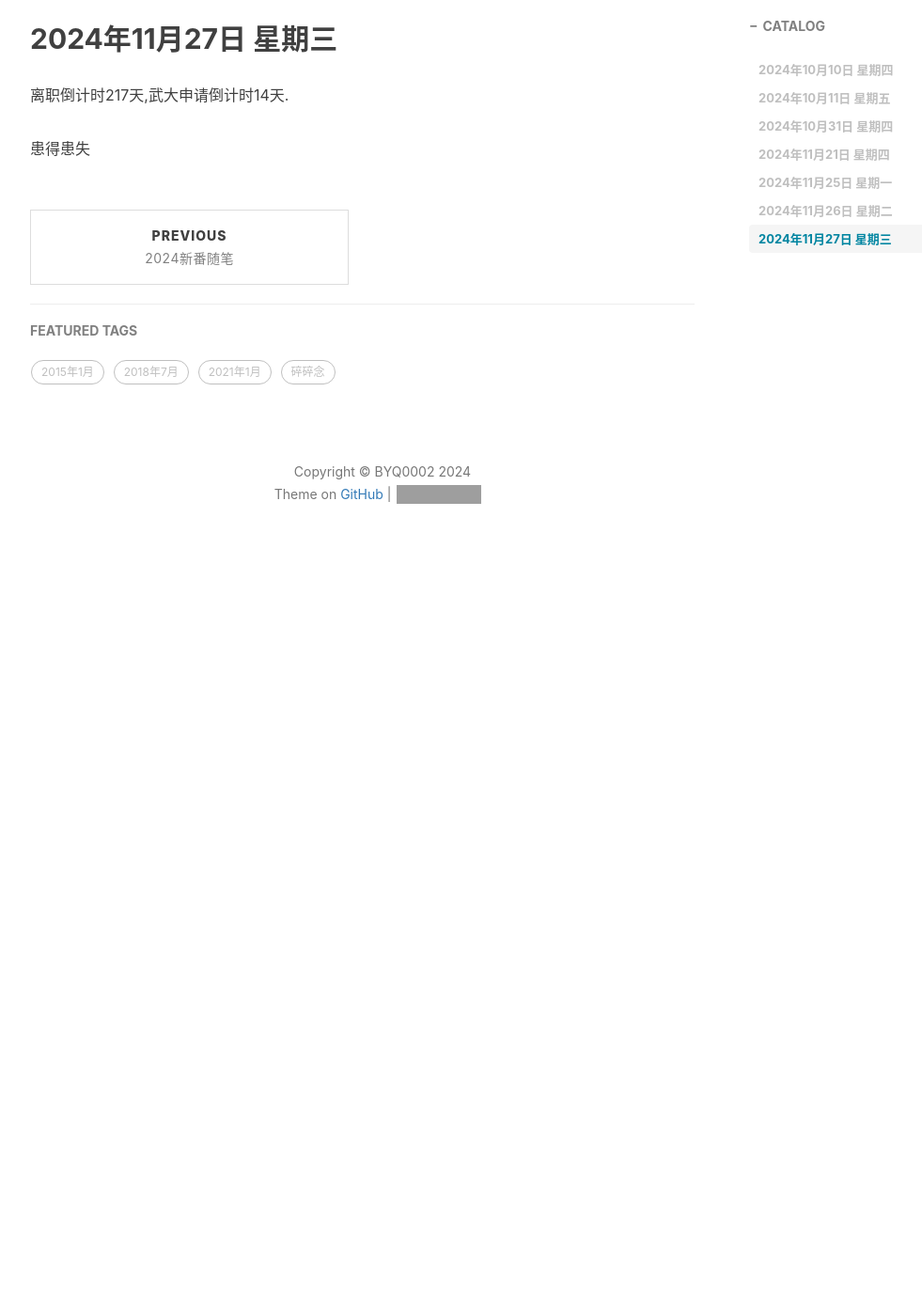
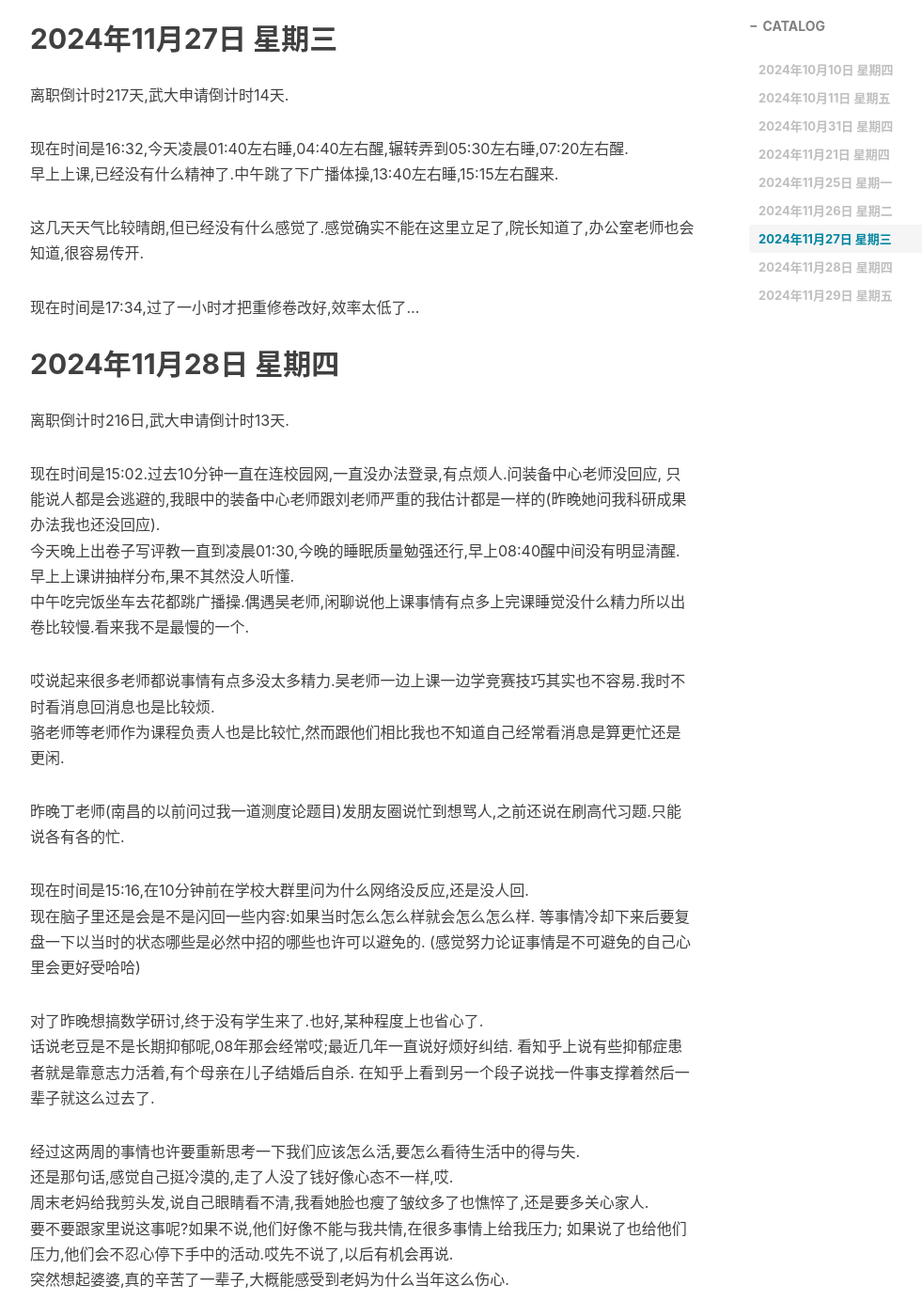
Before and after one commit to BYQ0002/BYQ0002.github.io, a Jekyll site: the page built from _posts/2024-10-01-一点近况v24.md, in a window 1280 px wide and 1400 px high, scrolled down 4786 px. Shown: the whole window at 94% size, without its empty margins (233-1214 px from the left). Built offline with Jekyll 4.4.1, drawn with Linux system fonts in a browser that asks for light colours; nearby versions of some CDN libraries; comment, search, counter and statistics services are not loaded; before the commit the page ends 5416 px from its top, so only the background shows below that; some of the changed text lies outside the part shown; grey boxes are pictures that could not be loaded.

Commit message:
Update 2024-10-01-一点近况v24.md

```diff
--- a/_posts/2024-10-01-一点近况v24.md
+++ b/_posts/2024-10-01-一点近况v24.md
@@ -147,4 +147,47 @@ tags:                                                  #标签
 
 离职倒计时217天,武大申请倒计时14天.
 
-患得患失
+现在时间是16:32,今天凌晨01:40左右睡,04:40左右醒,辗转弄到05:30左右睡,07:20左右醒.
+早上上课,已经没有什么精神了.中午跳了下广播体操,13:40左右睡,15:15左右醒来.
+
+这几天天气比较晴朗,但已经没有什么感觉了.感觉确实不能在这里立足了,院长知道了,办公室老师也会知道,很容易传开.
+
+现在时间是17:34,过了一小时才把重修卷改好,效率太低了...
+
+## 2024年11月28日 星期四
+
+离职倒计时216日,武大申请倒计时13天.
+
+现在时间是15:02.过去10分钟一直在连校园网,一直没办法登录,有点烦人.问装备中心老师没回应,
+只能说人都是会逃避的,我眼中的装备中心老师跟刘老师严重的我估计都是一样的(昨晚她问我科研成果办法我也还没回应).
+今天晚上出卷子写评教一直到凌晨01:30,今晚的睡眠质量勉强还行,早上08:40醒中间没有明显清醒.
+早上上课讲抽样分布,果不其然没人听懂.
+中午吃完饭坐车去花都跳广播操.偶遇吴老师,闲聊说他上课事情有点多上完课睡觉没什么精力所以出卷比较慢.看来我不是最慢的一个.
+
+哎说起来很多老师都说事情有点多没太多精力.吴老师一边上课一边学竞赛技巧其实也不容易.我时不时看消息回消息也是比较烦.
+骆老师等老师作为课程负责人也是比较忙,然而跟他们相比我也不知道自己经常看消息是算更忙还是更闲.
+
+昨晚丁老师(南昌的以前问过我一道测度论题目)发朋友圈说忙到想骂人,之前还说在刷高代习题.只能说各有各的忙.
+
+现在时间是15:16,在10分钟前在学校大群里问为什么网络没反应,还是没人回.
+现在脑子里还是会是不是闪回一些内容:如果当时怎么怎么样就会怎么怎么样.
+等事情冷却下来后要复盘一下以当时的状态哪些是必然中招的哪些也许可以避免的.
+(感觉努力论证事情是不可避免的自己心里会更好受哈哈)
+
+对了昨晚想搞数学研讨,终于没有学生来了.也好,某种程度上也省心了.
+话说老豆是不是长期抑郁呢,08年那会经常哎;最近几年一直说好烦好纠结.
+看知乎上说有些抑郁症患者就是靠意志力活着,有个母亲在儿子结婚后自杀.
+在知乎上看到另一个段子说找一件事支撑着然后一辈子就这么过去了.
+
+经过这两周的事情也许要重新思考一下我们应该怎么活,要怎么看待生活中的得与失.
+还是那句话,感觉自己挺冷漠的,走了人没了钱好像心态不一样,哎.
+周末老妈给我剪头发,说自己眼睛看不清,我看她脸也瘦了皱纹多了也憔悴了,还是要多关心家人.
+要不要跟家里说这事呢?如果不说,他们好像不能与我共情,在很多事情上给我压力;
+如果说了也给他们压力,他们会不忍心停下手中的活动.哎先不说了,以后有机会再说.
+突然想起婆婆,真的辛苦了一辈子,大概能感受到老妈为什么当年这么伤心.
+
+## 2024年11月29日 星期五
+
+离职倒计时215天,武大申请倒计时12天.
+
+现在时间是11:21,持续性摆烂中.
```
